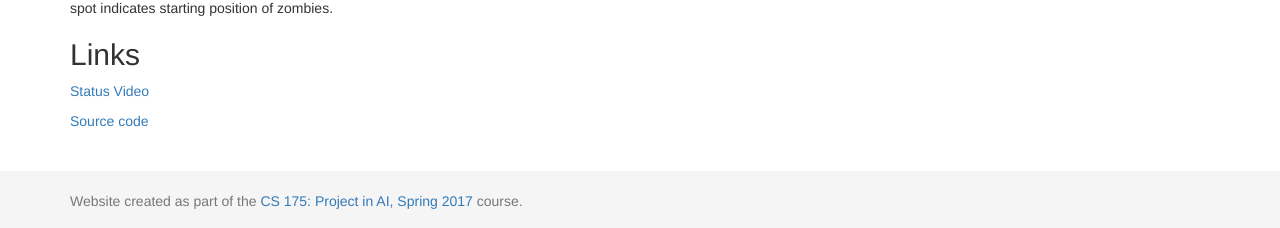
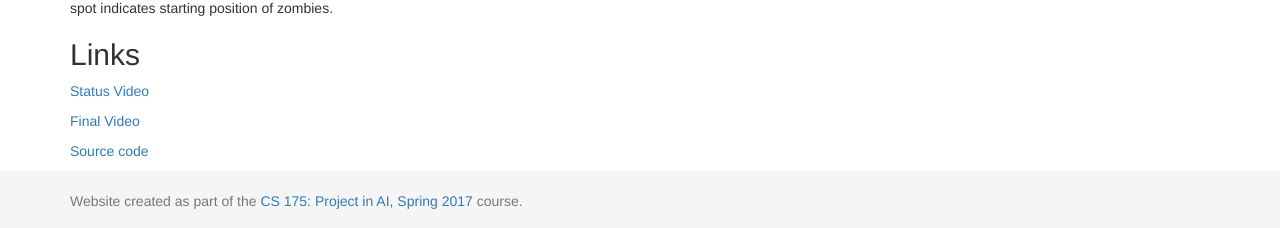
Before and after one commit to becamorin20/Group-16, a Jekyll site: the page built from docs/index.md, in a window 1280 px wide and 974 px high. Shown: the part 743-971 px from the top of the window. Built offline with Jekyll 4.4.1, drawn with Linux system fonts in a browser that asks for light colours.

Commit message:
Create index.md

```diff
--- a/docs/index.md
+++ b/docs/index.md
@@ -14,4 +14,6 @@ Figure 1: Picture of 10x10 maze environment for Malmo-Minecraft agent. Black spo
 
 [Status Video](https://youtu.be/LjnAuq_4ytM)
 
+[Final Video](https://www.youtube.com/watch?v=I8C92UoMig8M)
+
 [Source code](https://github.com/becamorin20/Zombie-Maze-Land/tree/master/docs/source-code)
```
